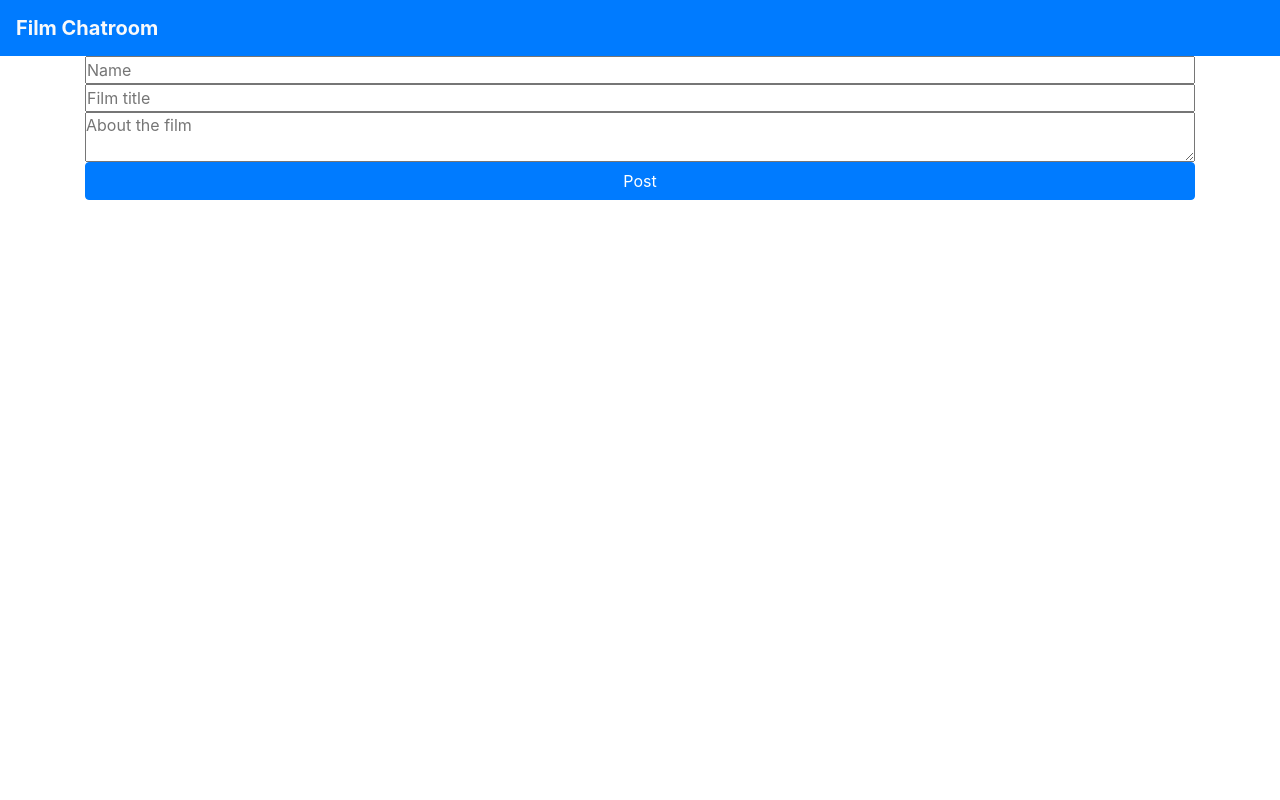
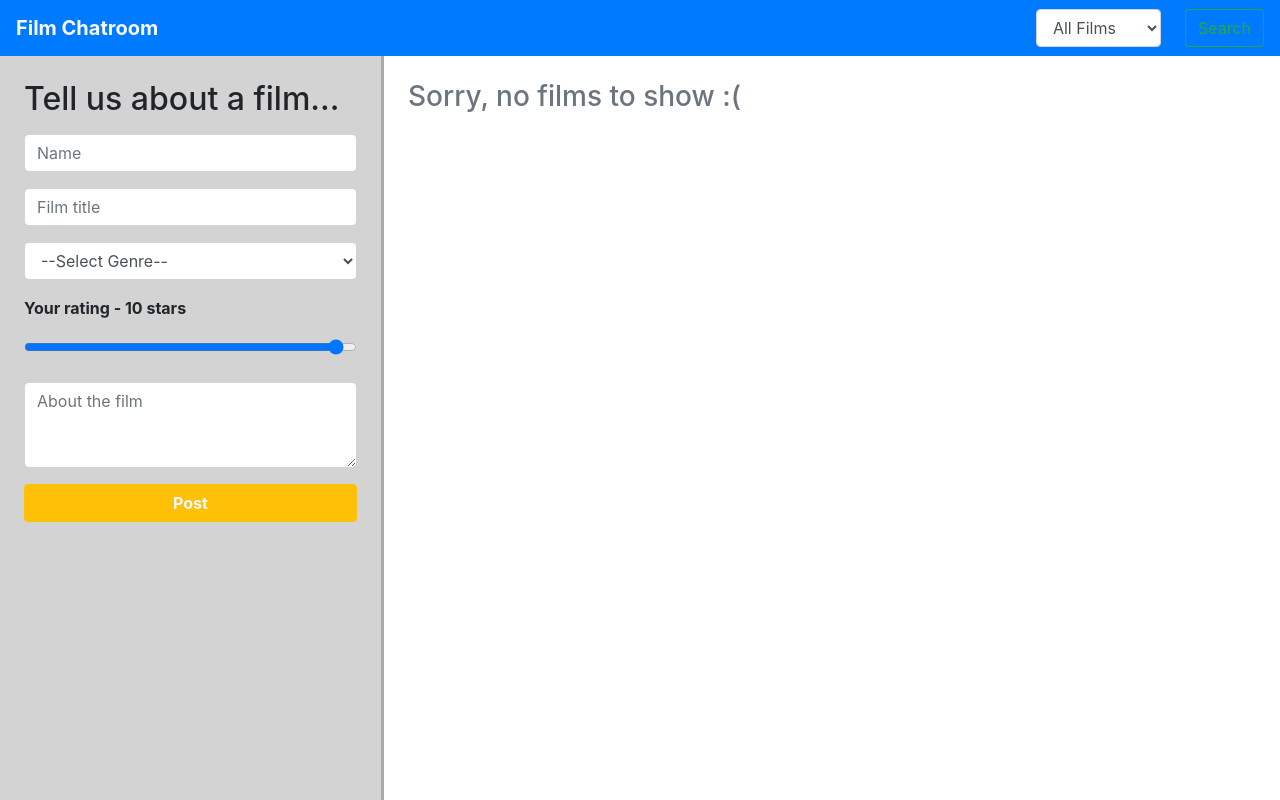
Before and after one commit to TTBoiMike/film-chatroom, a React (Create React App) app: page / in a window 1280 px wide. Built offline with nearby package versions, Linux system fonts and the light colour scheme.

Commit message:
form restyle and search func

```diff
--- a/src/App.css
+++ b/src/App.css
@@ -6,8 +6,13 @@
 p {
   margin: 0px;
 }
-.timeline {
-  display: grid;
+.form-container {
+  position: relative;
+  top: 56px;
+}
+article {
+  width: 100%;
+  height: 250px;
 }
 .post-body {
   width: 100%;
@@ -15,3 +20,23 @@ p {
 img {
   height: 20px;
 }
+
+@media screen and (min-width: 1000px) {
+  main {
+    display: flex;
+  }
+  .form-container {
+    height: 100vh;
+    width: 30%;
+    position:  fixed;
+    top: 56px;
+    padding: 50px 25px;
+    background-color: lightgrey;
+    border-right: 3px solid darkgray;
+  }
+  .timeline {
+    margin-top: 56px;
+    margin-left: 30vw;
+    flex: 1;
+  }
+}
--- a/src/components/App.js
+++ b/src/components/App.js
@@ -9,6 +9,7 @@ class Chatroom extends Component {
   constructor() {
     super();
     this.state = {
+      allPosts: [],
       publishedPosts: []
     }
   }
@@ -18,13 +19,14 @@ class Chatroom extends Component {
     let dd = String(today.getDate()).padStart(2, "0");
     let mm = String(today.getMonth() + 1).padStart(2, "0");
     let yyyy = today.getFullYear();
-    let date = mm + "/" + dd + "/" + yyyy;
+    let date = dd + "/" + mm + "/" + yyyy;
     let id = this.state.publishedPosts.length;
     let likes = 0
     let dislikes = 0;
     let newPost = {...postObj, likes, dislikes, date, id}
     let updatedPosts = [...this.state.publishedPosts, newPost]
     this.setState ({
+      allPosts: updatedPosts,
       publishedPosts: updatedPosts
     })
   }
@@ -41,13 +43,44 @@ class Chatroom extends Component {
     })
   }
 
+  filterPosts = (event) => {
+    event.preventDefault()
+    let genre = event.currentTarget.genre.value;
+    if(genre === "All") {
+      this.setState((state) => ({
+        publishedPosts: state.allPosts
+      }))
+    } else {
+      let filteredPosts = this.state.allPosts.filter(post => post.genre === genre)
+      this.setState({
+        publishedPosts: filteredPosts
+      })
+    }
+  }
+
   render() {
     return (
       <div className="App">
-        <Navbar bg="primary">
+        <Navbar className="d-flex justify-content-between bg-primary fixed-top">
           <Navbar.Brand className="text-light font-weight-bold">Film Chatroom</Navbar.Brand>
+            <form class="d-flex align-items-center" onSubmit={(e) => this.filterPosts(e)}>
+              <select className="form-control mr-4" name="genre" id="genre">
+                  <option value="All">All Films</option>
+                  <option value="Adventure">Adventure</option>
+                  <option value="Action">Action</option>
+                  <option value="Childrens">Childrens</option>
+                  <option value="Comedy">Comedy</option>
+                  <option value="Crime">Crime</option>
+                  <option value="Drama">Drama</option>
+                  <option value="Horror">Horror</option>
+                  <option value="Romance">Romance</option>
+                  <option value="Sci-Fi">Sci-Fi</option>
+                  <option value="Thriller">Thriller</option>
+              </select>
+              <button class="btn btn-outline-success my-2 my-sm-0" type="submit">Search</button>
+            </form>
         </Navbar>
-        <main className="container">
+        <main>
           <Create addpost={this.addNewPost}/>
           <Post posts={this.state.publishedPosts} reaction={this.handleReactions}/>
         </main>
--- a/src/components/create.js
+++ b/src/components/create.js
@@ -6,6 +6,7 @@ class Create extends Component {
     this.state = {
       name: "",
       filmTitle: "",
+      rating: 10,
       description: "",
     };
   }
@@ -22,32 +23,40 @@ class Create extends Component {
     this.setState({
       name: "",
       filmTitle: "",
+      rating: 0,
       description: "",
+      genre: ""
     })
   };
 
   render() {
     return (
-      <form
-        className="d-flex flex-column"
-        onChange={(e) => this.handleChange(e)} onSubmit={(e) => this.handleSubmit(e)}>
-        <input type="text" name="name" id="name" placeholder="Name"></input>
-        <input
-          type="text"
-          name="filmTitle"
-          id="filmTitle"
-          placeholder="Film title"
-        ></input>
-        <textarea
-          id="description"
-          name="description"
-          placeholder="About the film"
-          maxlength="150"
-        ></textarea>
-        <button className="btn btn-primary" type="submit">
+      <div className="form-container p-4">
+        <h2 className="mb-3">Tell us about a film...</h2>
+        <form className="d-flex flex-column" onChange={(e) => this.handleChange(e)} onSubmit={(e) => this.handleSubmit(e)}>
+          <input className="mb-3 rounded form-control" type="text" name="name" id="name" placeholder="Name" required></input>
+          <input className="mb-3 rounded form-control" type="text" name="filmTitle" id="filmTitle" placeholder="Film title" required ></input>
+          <select className="mb-3 form-control" name="genre" id="genre">
+              <option value="">--Select Genre--</option>
+              <option value="Adventure">Adventure</option>
+              <option value="Action">Action</option>
+              <option value="Childrens">Childrens</option>
+              <option value="Comedy">Comedy</option>
+              <option value="Crime">Crime</option>
+              <option value="Drama">Drama</option>
+              <option value="Horror">Horror</option>
+              <option value="Romance">Romance</option>
+              <option value="Sci-Fi">Sci-Fi</option>
+              <option value="Thriller">Thriller</option>
+          </select>
+          <label className="font-weight-bold" for="rating">Your rating - {this.state.rating} {this.state.rating > 1 ? "stars" : "star"}</label>
+          <input className="mb-3 rounded form-control" type="range" id="rating" name="rating" min="1" max="10" step="1"/>
+          <textarea className="mb-3 rounded form-control" rows="3" id="description" name="description" placeholder="About the film" maxLength="75" required ></textarea>
+          <button className="btn btn-warning text-light font-weight-bold" type="submit">
             Post
           </button>
         </form>
+      </div>
     );
   }
 }
--- a/src/components/post.js
+++ b/src/components/post.js
@@ -7,9 +7,12 @@ import ThumbDown from '../assets/thumbs-down-solid.svg'
 class Post extends React.Component {
 
     buildPostHtml = () => {
-        return this.props.posts.map(post => {
+        if(this.props.posts.length == 0) {
+            return (<h3 className="text-muted">Sorry, no films to show :(</h3>)
+        } else {
+            return this.props.posts.map(post => {
             return (
-                <article key={post.id} className="rounded bg-primary p-4">
+                <article key={post.id} className="rounded bg-primary p-4 mb-4">
                     <div className="d-flex justify-content-between font-weight-bold text-light">
                         <p>{post.name}</p>
                         <p>{post.date}</p>
@@ -17,6 +20,8 @@ class Post extends React.Component {
                     <div className="post-body my-2">
                         <div className="bg-light p-3 rounded">
                             <h4 className="font-weight-bold">{post.filmTitle}</h4>
+                            <p>Rating - {post.rating} {post.rating > 1 ? "stars": "star"}</p>
+                            <p>Genre - {post.genre}</p>
                             <p>{post.description}</p>
                         </div>
                     </div>
@@ -25,20 +30,21 @@ class Post extends React.Component {
                             <img id="like" className="mr-3" src={ThumbUp} alt="thumb up" />
                             <img id="dislike" src={ThumbDown} alt="thumb down" />
                         </div>
-                        <p className="text-light font-weight-bold">{post.likes} likes vs {post.dislikes} dislikes</p>
+                        <p className="text-light font-weight-bold">{post.likes} {post.likes > 1 ? "likes": "like"} vs {post.dislikes} {post.dislikes > 1 ? "dislikes": "dislike"}</p>
                     </div>
                 </article>
             )
         })
+        }
     }
 
 
 
     render() {
         return(
-            <div className="timeline">
+            <section className="p-4 timeline">
                 {this.buildPostHtml()}
-            </div>
+            </section>
         )
     }
 }
```
Also changed, not shown: src/firebase.js (added), 1 other file (tests, documents, lock files or other folders). Lines whose indentation alone changed are shown as unchanged.
